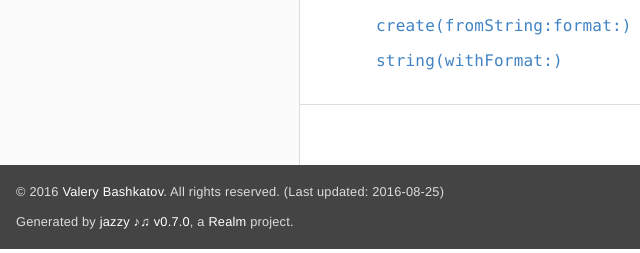
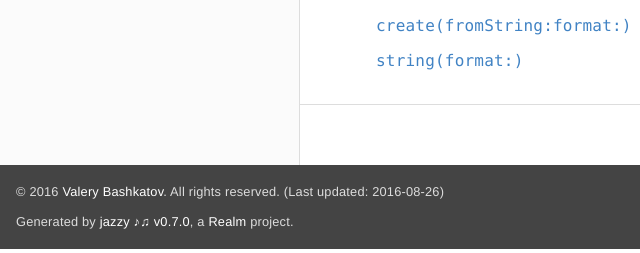
Before and after one commit to valery-bashkatov/Extensions, a plain HTML site: page Extensions/NSDate.html in a window 1280 px wide. Shown: the part 355-608 px from the top of the page, 0-640 px from the left. Drawn offline with Linux system fonts and the light colour scheme.

Commit message:
Release 0.6.2

```diff
--- a/Extensions/NSDate.html
+++ b/Extensions/NSDate.html
@@ -158,9 +158,9 @@
                 <li class="item">
                   <div>
                     <code>
-                    <a name="/s:FE10ExtensionsCSo6NSDate6stringFT10withFormatSS_SS"></a>
-                    <a name="//apple_ref/swift/Method/string(withFormat:)" class="dashAnchor"></a>
-                    <a class="token" href="#/s:FE10ExtensionsCSo6NSDate6stringFT10withFormatSS_SS">string(withFormat:)</a>
+                    <a name="/s:FE10ExtensionsCSo6NSDate6stringFT6formatSS_SS"></a>
+                    <a name="//apple_ref/swift/Method/string(format:)" class="dashAnchor"></a>
+                    <a class="token" href="#/s:FE10ExtensionsCSo6NSDate6stringFT6formatSS_SS">string(format:)</a>
                     </code>
                   </div>
                   <div class="height-container">
@@ -172,7 +172,7 @@
 
 <p>Example:</p>
 
-<pre class="highlight plaintext"><code>NSDate().string(withFormat: "HH:mm:ss")
+<pre class="highlight plaintext"><code>NSDate().string(format: "HH:mm:ss")
 </code></pre>
 
                       </div>
@@ -180,7 +180,7 @@
                         <h4>Declaration</h4>
                         <div class="language">
                           <p class="aside-title">Swift</p>
-                          <pre class="highlight"><code><span class="kd">public</span> <span class="kd">func</span> <span class="nf">string</span><span class="p">(</span><span class="n">withFormat</span> <span class="nv">format</span><span class="p">:</span> <span class="kt">String</span><span class="p">)</span> <span class="o">-&gt;</span> <span class="kt">String</span></code></pre>
+                          <pre class="highlight"><code><span class="kd">public</span> <span class="kd">func</span> <span class="nf">string</span><span class="p">(</span><span class="n">format</span> <span class="nv">format</span><span class="p">:</span> <span class="kt">String</span><span class="p">)</span> <span class="o">-&gt;</span> <span class="kt">String</span></code></pre>
 
                         </div>
                       </div>
@@ -220,7 +220,7 @@
       </article>
     </div>
     <section class="footer">
-      <p>&copy; 2016 <a class="link" href="http://valery.bashkatov.org" target="_blank" rel="external">Valery Bashkatov</a>. All rights reserved. (Last updated: 2016-08-25)</p>
+      <p>&copy; 2016 <a class="link" href="http://valery.bashkatov.org" target="_blank" rel="external">Valery Bashkatov</a>. All rights reserved. (Last updated: 2016-08-26)</p>
       <p>Generated by <a class="link" href="https://github.com/realm/jazzy" target="_blank" rel="external">jazzy ♪♫ v0.7.0</a>, a <a class="link" href="http://realm.io" target="_blank" rel="external">Realm</a> project.</p>
     </section>
   </body>
```
Also changed, not shown: Extensions.html (+1 -1 lines), Extensions/CALayer.html (+1 -1 lines), Extensions/Double.html (+1 -1 lines), Extensions/NSCalendar.html (+1 -1 lines), Extensions/UIDevice.html (+1 -1 lines), index.html (+1 -1 lines).
